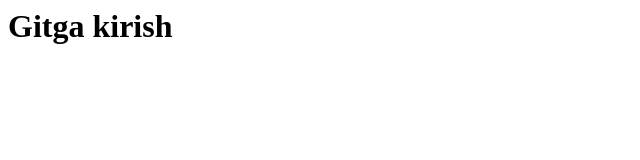
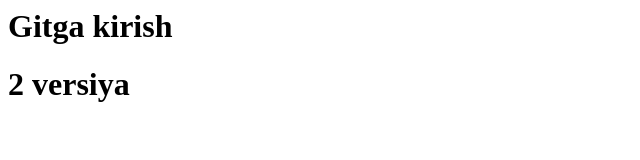
Before and after one commit to Asadbek2401/birinchiproject, a plain HTML site: page index.html in a window 1280 px wide. Shown: the whole page, without its empty margins (0-640 px from the left). Drawn offline with Linux system fonts and the light colour scheme.

Commit message:
2 chi versiya

```diff
--- a/index.html
+++ b/index.html
@@ -7,5 +7,7 @@
 </head>
 <body>
     <h1>Gitga kirish</h1>
+
+    <h1>2 versiya</h1>
 </body>
 </html>
```
